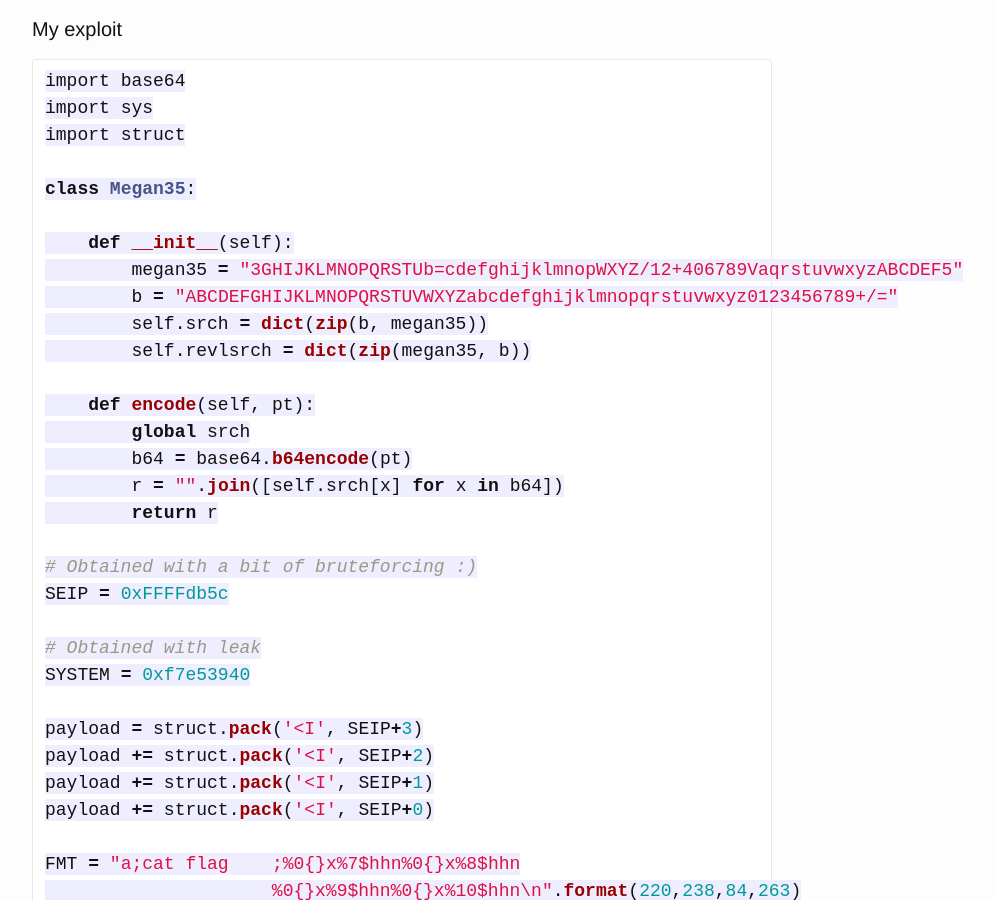
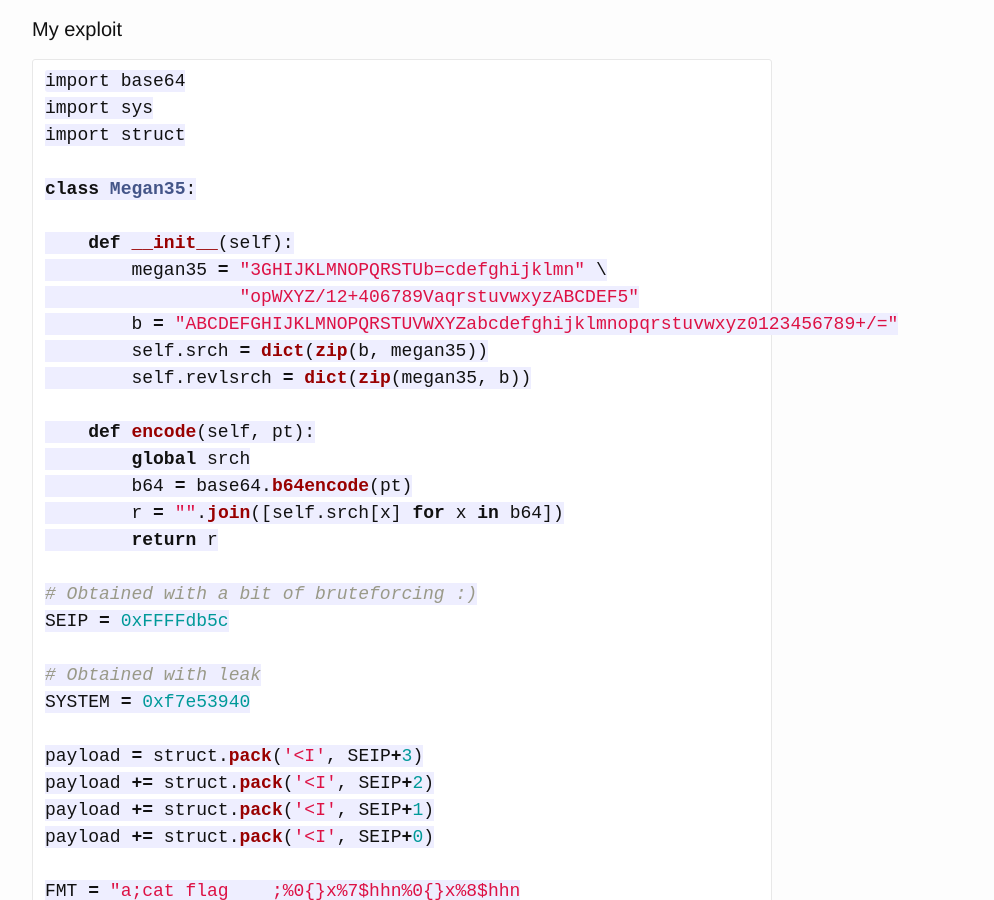
Before and after one commit to t00sh/tosh-codes, a Jekyll site: the page built from _posts/2017-08-07-sha2017-megan35.md, in a window 1280 px wide and 900 px high, scrolled down 1006 px. Shown: the whole window, without its empty margins (238-1232 px from the left). Built offline with Jekyll 4.4.1, drawn with Linux system fonts in a browser that asks for light colours; Markdown is read by kramdown in place of the engine named in the settings.

Commit message:
[FIX] Set code to 80 columns

```diff
--- a/_posts/2017-08-07-sha2017-megan35.md
+++ b/_posts/2017-08-07-sha2017-megan35.md
@@ -55,7 +55,8 @@ import struct
 class Megan35:
 
     def __init__(self):
-        megan35 = "3GHIJKLMNOPQRSTUb=cdefghijklmnopWXYZ/12+406789VaqrstuvwxyzABCDEF5"
+        megan35 = "3GHIJKLMNOPQRSTUb=cdefghijklmn" \
+                  "opWXYZ/12+406789VaqrstuvwxyzABCDEF5"
         b = "ABCDEFGHIJKLMNOPQRSTUVWXYZabcdefghijklmnopqrstuvwxyz0123456789+/="
         self.srch = dict(zip(b, megan35))
         self.revlsrch = dict(zip(megan35, b))
```
